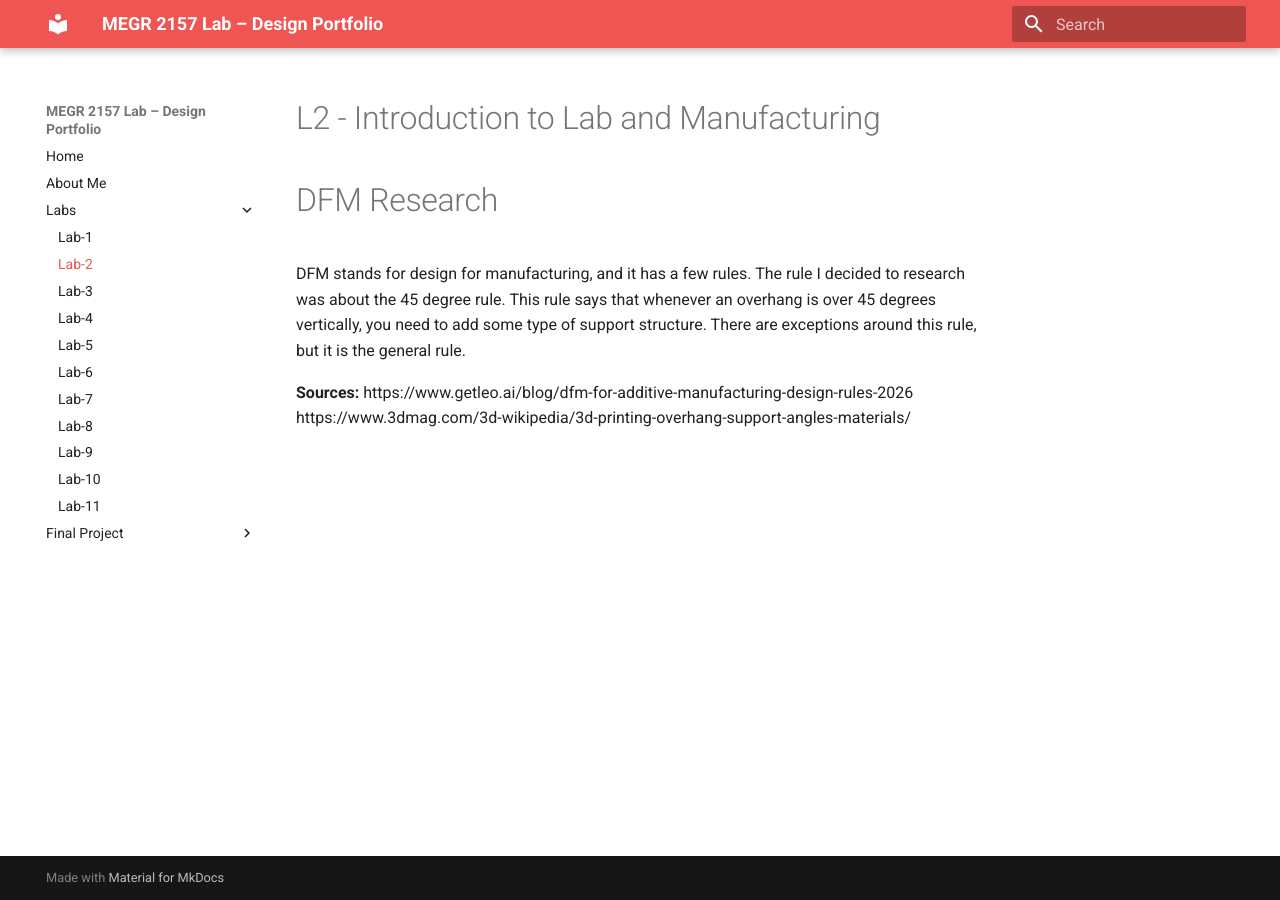
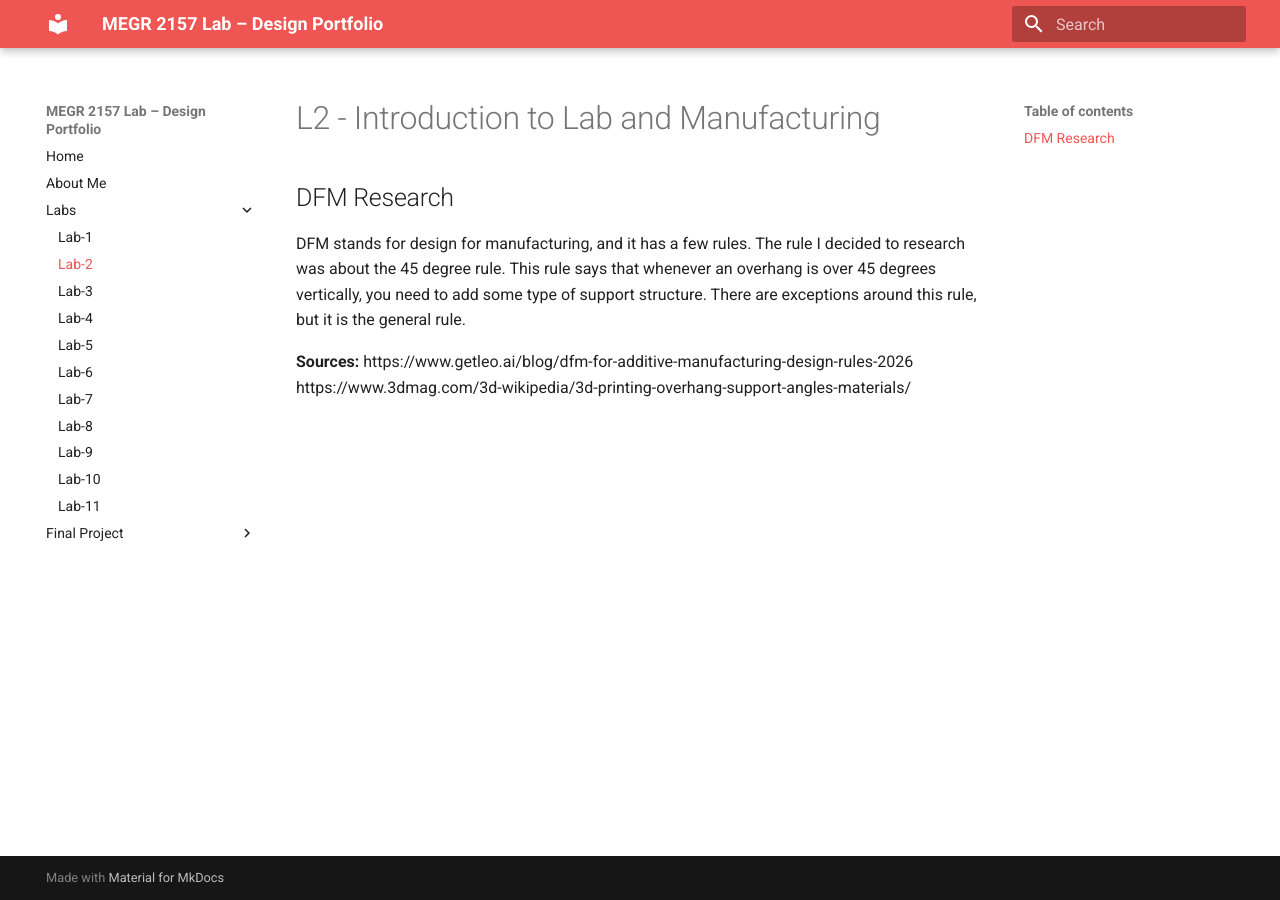
Before and after one commit to AndyChwalik/andy-chwalik-portfolio, an MkDocs documentation site: the page built from docs/Labs/L02/index.md, in a window 1280 px wide. Built offline with MkDocs 1.6.1 and Material for MkDocs 9.7.7, drawn with Linux system fonts in a browser that asks for light colours.

Commit message:
Update index.md

```diff
--- a/docs/Labs/L02/index.md
+++ b/docs/Labs/L02/index.md
@@ -1,6 +1,6 @@
 # L2 - Introduction to Lab and Manufacturing
 
-# DFM Research
+## DFM Research
 DFM stands for design for manufacturing, and it has a few rules. The rule I decided to research was about the 45 degree rule. This rule says that whenever an overhang is over 45 degrees vertically, you need to add some type of support structure. There are exceptions around this rule, but it is the general rule.
 
 **Sources:**
```
